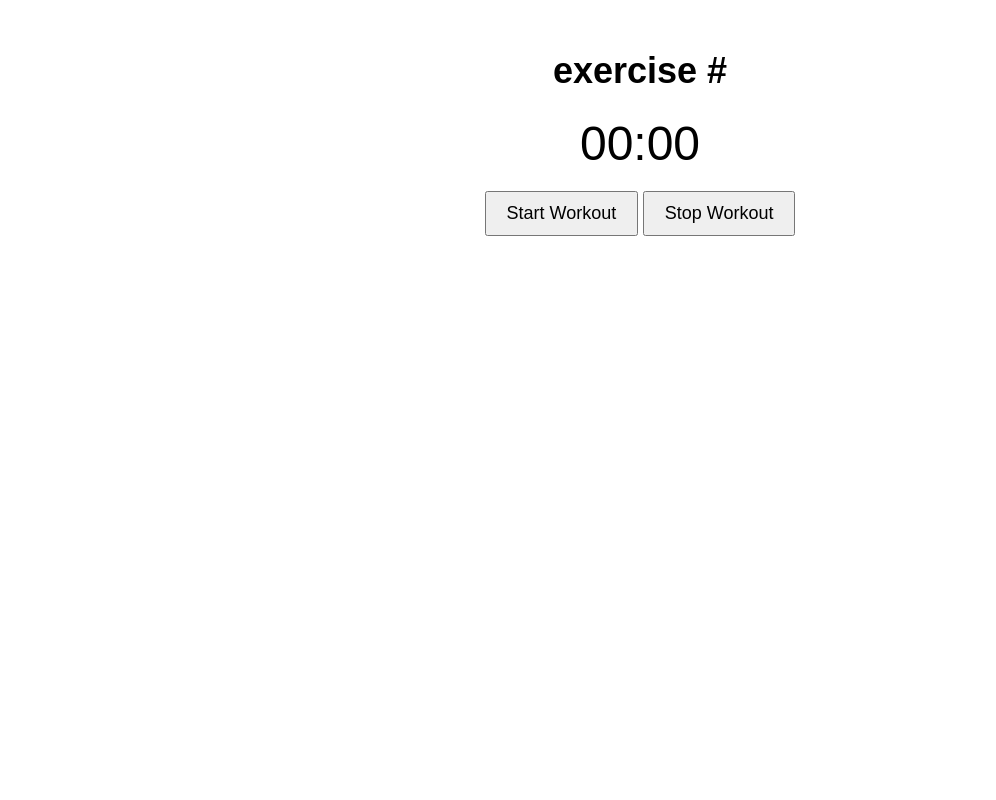
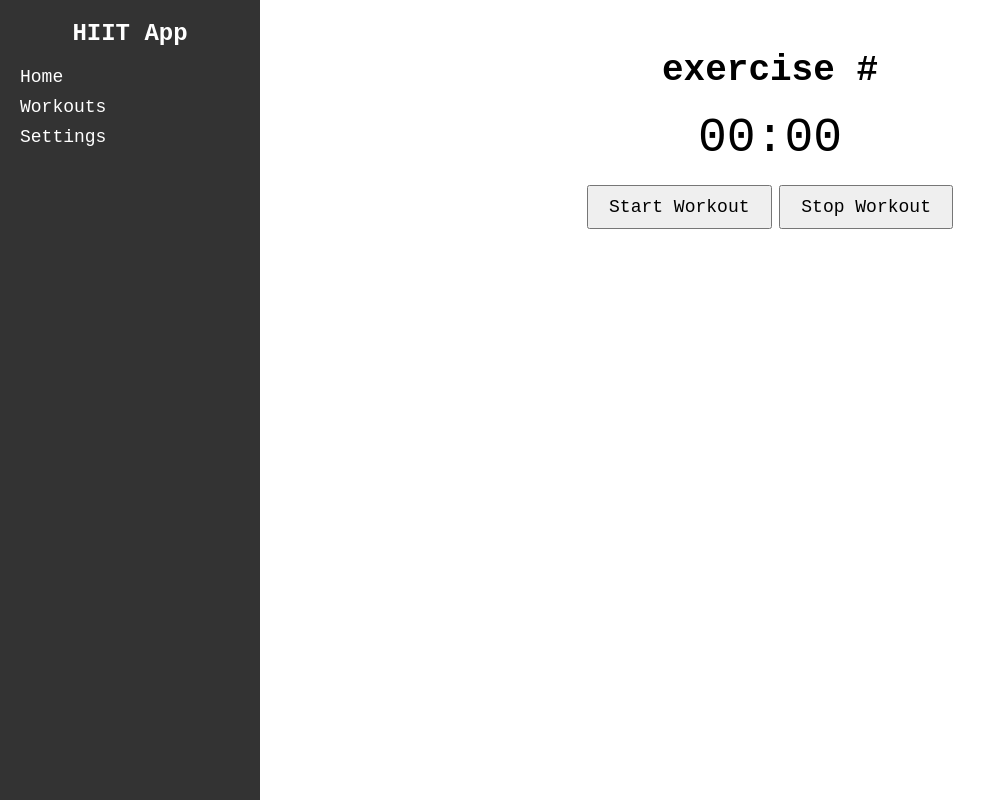
Before and after one commit to lyp1noff/hiit-cw, a website with bundled scripts: page public/index.html in a window 1280 px wide. Shown: the whole page, without its empty margins (0-996 px from the left). Built offline with nearby package versions, Linux system fonts and the light colour scheme.

Commit message:
Basic UI

```diff
--- a/public/css/index.css
+++ b/public/css/index.css
@@ -1,24 +1,93 @@
-body {
-    font-family: 'Quicksand', sans-serif;
-    text-align: center;
+*, html {
+    margin:0;
+    padding:0;
+    font-family: monospace;
+}
+
+main {
+    padding-left: 260px;
 }
 
 .container {
+    text-align: center;
     margin-top: 50px;
 }
 
-h1 {
+.container h1 {
     font-size: 36px;
 }
 
-#timerDisplay {
-    font-size: 48px;
-    margin-top: 20px;
-}
-
-button {
+.container button {
     margin-top: 20px;
     padding: 10px 20px;
     font-size: 18px;
     cursor: pointer;
 }
+
+.container #timerDisplay {
+    font-size: 48px;
+    margin-top: 20px;
+}
+
+#menu {
+    position: fixed;
+    height: 100%;
+    width: 260px;
+    top: 0;
+    left: 0;
+    background-color: #333;
+}
+
+#menu h1 {
+    padding-top: 20px;
+    color: white;
+    text-align: center;
+    font-size: 24px;
+}
+
+#menu ul {
+    list-style-type: none;
+    padding: 20px;
+}
+
+#menu ul li {
+    margin-bottom: 10px;
+}
+
+#menu ul li a {
+    color: white;
+    text-decoration: none;
+    font-size: 18px;
+}
+
+#mobileMenu {
+    display: none;
+    background-color: #333;
+    overflow: hidden;
+    position: fixed;
+    bottom: 0;
+    width: 100%;
+    justify-content: center;
+}
+
+#mobileMenu a {
+    float: left;
+    display: block;
+    color: white;
+    text-align: center;
+    padding: 14px 16px;
+    text-decoration: none;
+    font-size: 17px;
+}
+
+@media (max-width: 810px) {
+    main {
+        padding-left: 0;
+    }
+    #menu {
+        display: none;
+    }
+    #mobileMenu {
+        display: flex;
+    }
+}
--- a/public/index.html
+++ b/public/index.html
@@ -4,21 +4,37 @@
     <meta charset="UTF-8">
     <title>HIIT</title>
     <link rel="stylesheet" href="css/index.css">
+    <meta name="viewport" content="width=device-width, initial-scale=1.0">
 </head>
 <body>
     <header>
 
     </header>
 
+    <nav id="menu">
+        <h1>HIIT App</h1>
+        <ul>
+            <li><a href="#">Home</a></li>
+            <li><a href="#">Workouts</a></li>
+            <li><a href="#">Settings</a></li>
+        </ul>
+    </nav>
+
+    <main>
         <div class="container">
             <h1 id="exerciseLabel"></h1>
             <div id="timerDisplay">00:00</div>
             <button id="startBtn">Start Workout</button>
             <button id="stopBtn">Stop Workout</button>
         </div>
+    </main>
 
     <footer>
-
+        <div id="mobileMenu">
+            <a href="#" class="active">Home</a>
+            <a href="#">Workouts</a>
+            <a href="#">Settings</a>
+        </div>
     </footer>
 
     <script type="module" src="./js/index.js"></script>
--- a/public/js/Timer.js
+++ b/public/js/Timer.js
@@ -25,7 +25,7 @@ class Timer {
                 this.stop();
             }
             this.updateDisplay(elapsedSeconds);
-        }, 1000);
+        }, 100); // Check other options
         this.saveState();
     }
 
--- a/public/js/index.js
+++ b/public/js/index.js
@@ -1,10 +1,10 @@
 import Timer from './Timer.js';
 
 document.addEventListener('DOMContentLoaded', () => {
-    const exerciseLabel = document.getElementById('exerciseLabel');
-    const startBtn = document.getElementById('startBtn');
-    const stopBtn = document.getElementById('stopBtn');
-    const timerDisplay = document.getElementById('timerDisplay');
+    const exerciseLabel = document.querySelector('#exerciseLabel');
+    const startBtn = document.querySelector('#startBtn');
+    const stopBtn = document.querySelector('#stopBtn');
+    const timerDisplay = document.querySelector('#timerDisplay');
 
     const exerciseName = "exercise #";
     const time = 60;
```
Lines whose indentation alone changed are shown as unchanged.
